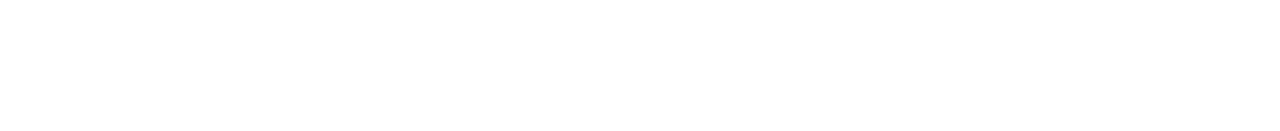
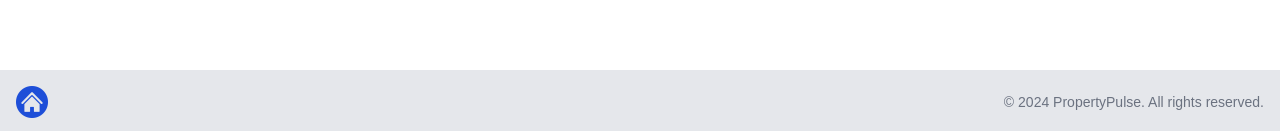
Before and after one commit to teodorastoykova/property-rental, a Next.js app: page / in a window 1280 px wide. Shown: the part 867-998 px from the top of the page. Before the commit the page ends 881 px from the top, so only its background shows below. Built offline with nearby package versions, Linux system fonts and the light colour scheme; no server answers; the database is empty.

Commit message:
move footer & include toastify

```diff
--- a/app/layout.jsx
+++ b/app/layout.jsx
@@ -2,6 +2,10 @@
 import "@/assets/styles/globals.css";
 import Navbar from "@/components/NavBar";
 import AuthProvider from "@/components/AuthProvider";
+import { ToastContainer } from "react-toastify";
+import "react-toastify/dist/ReactToastify.css";
+import Footer from "@/components/Footer";
+
 
 export const metadata = {
   title: "Propety Pulse",
@@ -16,6 +20,8 @@
         <body>
           <Navbar />
           <main>{children}</main>
+          <Footer />
+          <ToastContainer />
         </body>
       </html>
     </AuthProvider>
```
